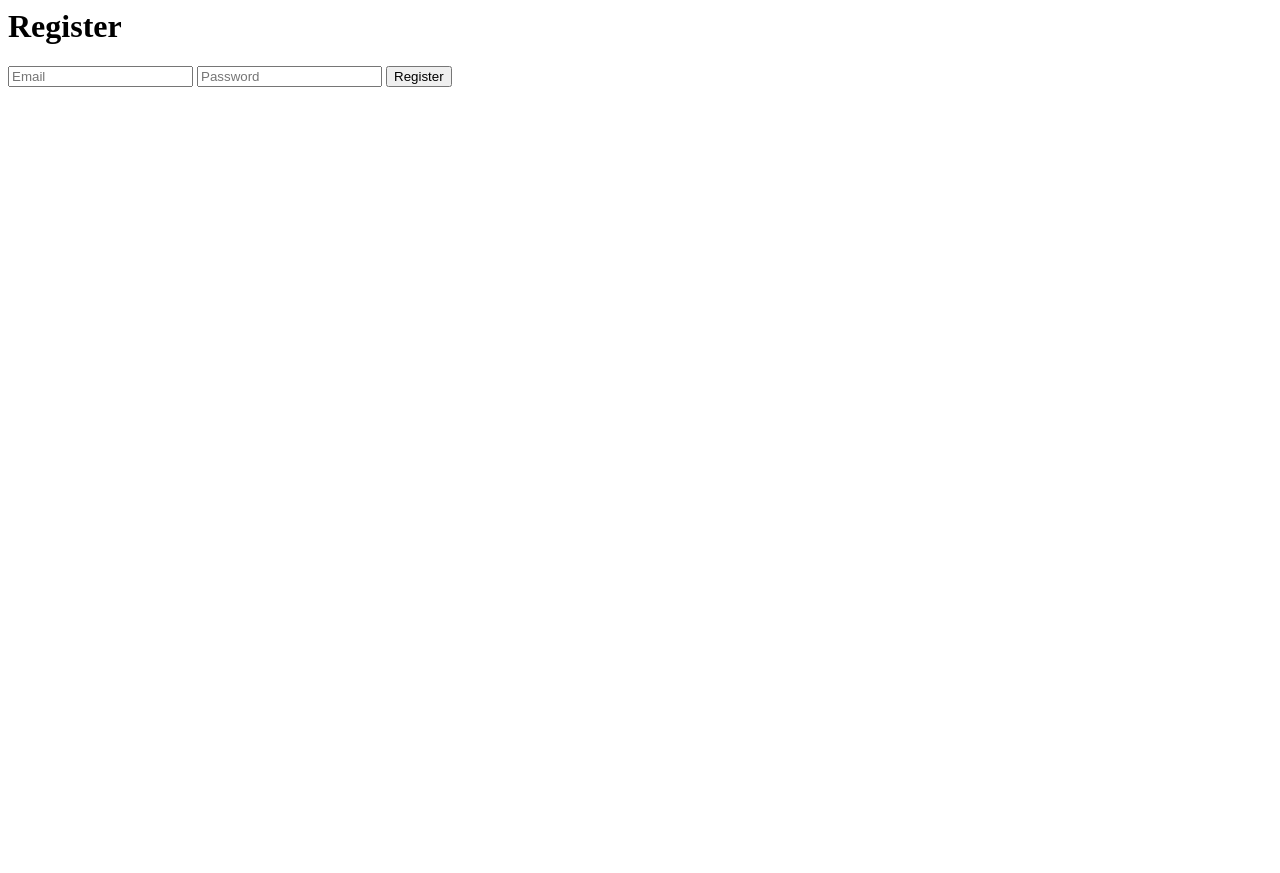
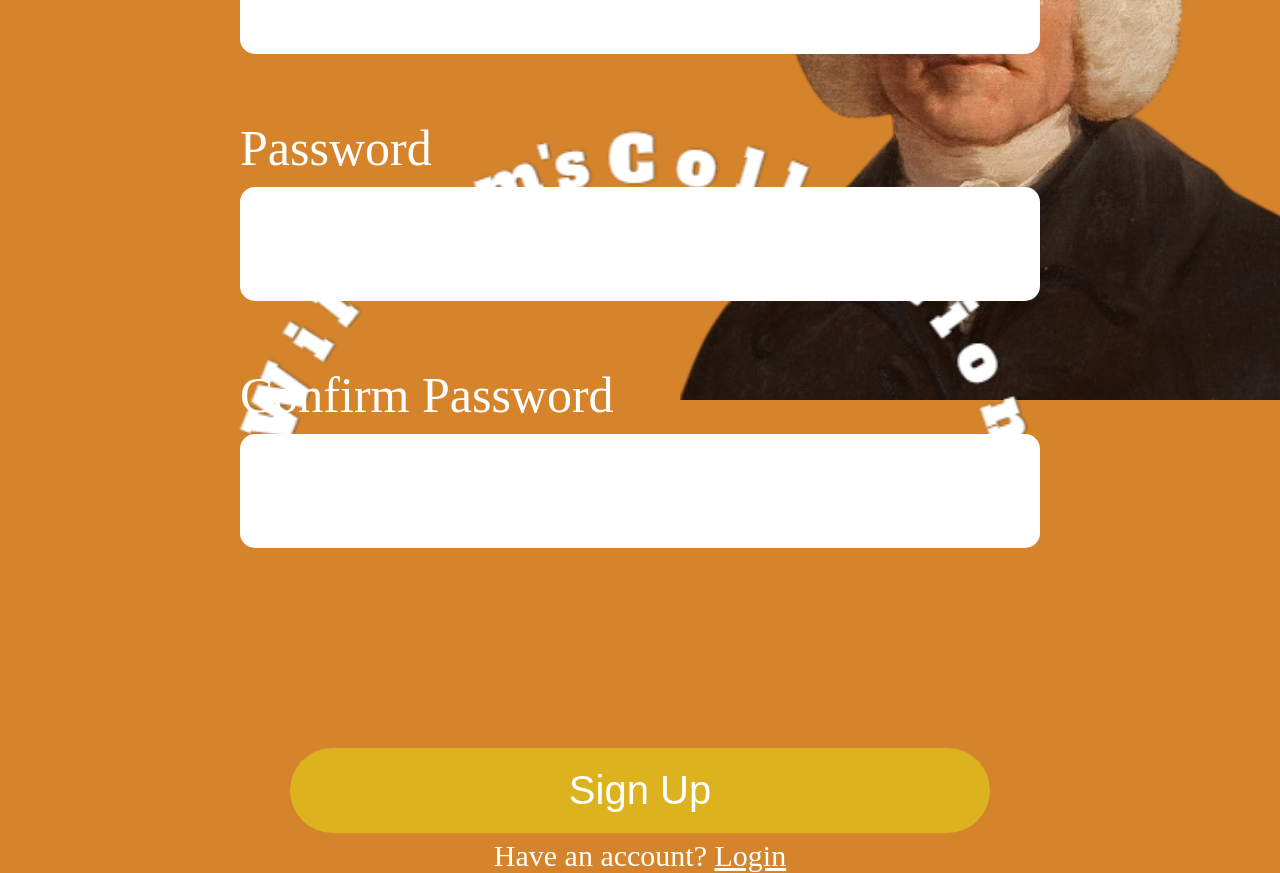
Before and after one commit to lazyelement/TeamProject-3A, a Flask app: page /register in a window 1280 px wide. Before the commit the page ends 87 px from the top, so only its background shows below. Run offline with Flask 3, Linux system fonts and the light colour scheme.

Commit message:
added register and functionality to check if pw is the same

```diff
--- a/static/style.css
+++ b/static/style.css
@@ -6,6 +6,7 @@ body {
     justify-content: center; /* Change this to center the content vertically */
     height: 100vh;
     margin: 0;
+    overflow: hidden; /* Prevent scrolling */
 }
 
 .logo {
@@ -109,3 +110,56 @@ button {
 .signup-text a:hover {
     color: #DCB21F; /* Change the color on hover if desired */
 }
+
+
+.register-form-button {
+    width: 700px;
+    padding: 20px;
+    border: none;
+    border-radius: 50px; /* Set a high value to create an oval shape */
+    background-color: #DCB21F;
+    color: white;
+    font-size: 40px;
+    cursor: pointer;
+    position: absolute; /* Add positioning to the button */
+    bottom: -250px; /* Adjust this value to move the button lower down */
+    left: 50%; /* Center the button horizontally */
+    transform: translateX(-50%);
+}
+
+.register-form {
+    background-color: #d6842c00;
+    padding: 20px;
+    border-radius: 0px;
+    box-shadow: 0 4px 8px rgba(0, 0, 0, 0);
+    display: flex;
+    flex-direction: column;
+    align-items: center;
+    margin-top: -400px;
+}
+
+.login-text {
+    color: white;
+    font-size: 30px;
+    margin-top: 10px;
+    position: absolute;
+    bottom: -290px; /* Adjust this value to move the text below the button */
+    left: 50%;
+    transform: translateX(-50%);
+}
+
+.login-text a {
+    color: white;
+    text-decoration: underline;
+}
+
+.error-message {
+    color: red;
+    font-size: 35px;
+    font-weight: bold;
+    position: absolute; /* Add absolute positioning */
+    top: 0; /* Position the error message at the top of its container */
+    left: 50%; /* Center the error message horizontally */
+    transform: translateX(-50%); /* Center the error message horizontally */
+    margin-top: 780px;
+}
--- a/templates/register.html
+++ b/templates/register.html
@@ -1,8 +1,36 @@
 <html>
-    <h1>Register</h1>
-    <form method="POST" action="/register">
-        <input type="email" name="email" placeholder="Email" required>
-        <input type="password" name="password" placeholder="Password" required>
-        <button type="submit">Register</button>
-    </form>
+    <head>
+        <title>Login</title>
+        <link rel="stylesheet" href="{{ url_for('static', filename='style.css') }}">
+    </head>
+    <body>
+        <div class="image-container">
+            <img src="{{ url_for('static', filename='hunter2.png') }}" alt="Hunter Image">
+        </div>
+        <img src="{{ url_for('static', filename='williams_collection_text.png') }}" alt="Logo" class="logo">
+        <form class="register-form" method="POST" action="/register">
+            <div class="input-container">
+                <label for="email">Email</label>
+                <input type="email" name="email" id="email"  required>
+            </div>
+            <div class="input-container">
+                <label for="password">Password</label>
+                <input type="password" name="password" id="password"  required>
+            </div>
+            <div class="input-container">
+                <label for="cfmpassword">Confirm Password</label>
+                <input type="password" name="cfmpassword" id="cfmpassword"  required>
+            </div>
+            {% if error_message %}
+            <div class="error-message">
+                {{ error_message }}
+            </div>
+            {% endif %}
+            <button class="register-form-button" type="submit">Sign Up</button>
+            <div class="login-text">
+                Have an account? <a href="/login">Login</a>
+            </div>
+        </form>
+
+    </body>
 </html>
--- a/user_api.py
+++ b/user_api.py
@@ -38,20 +38,25 @@ def collections():
 
 @app.route('/register', methods=['GET', 'POST'])
 def register():
+    error_message = None
     if request.method == 'POST':
         email = request.form['email']
         password = request.form['password']
+        cfmpassword = request.form['cfmpassword']
 
         try:
-            # Create a new user account with email and password
-            user = auth.create_user_with_email_and_password(email, password)
-            return redirect(url_for('index'))
+            if(password == cfmpassword):
+                # Create a new user account with email and password
+                user = auth.create_user_with_email_and_password(email, password)
+                return redirect(url_for('index'))
+            else:
+                error_message = "Passwords don't match"
         except Exception as e:
-            return str(e)
+            error_message = str(e)
             if "EMAIL_EXISTS" in str(e):
-                return "Email already exists"
+                error_message = "Email already exists"
 
-    return render_template('register.html')
+    return render_template('register.html', error_message=error_message)
 
 @app.route('/login', methods=['GET', 'POST'])
 def login():
```
Also changed, not shown: static/hunter2.png (added).
